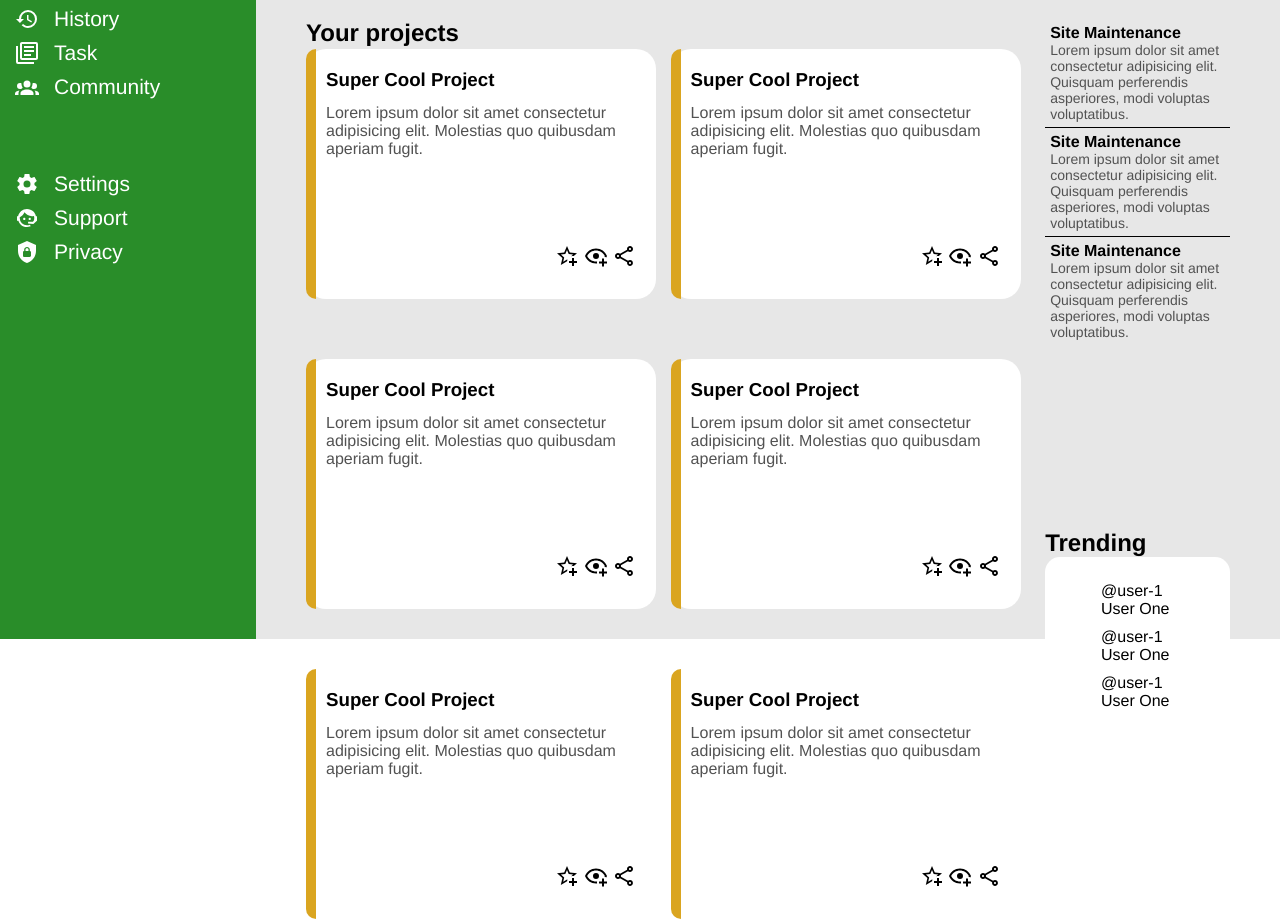
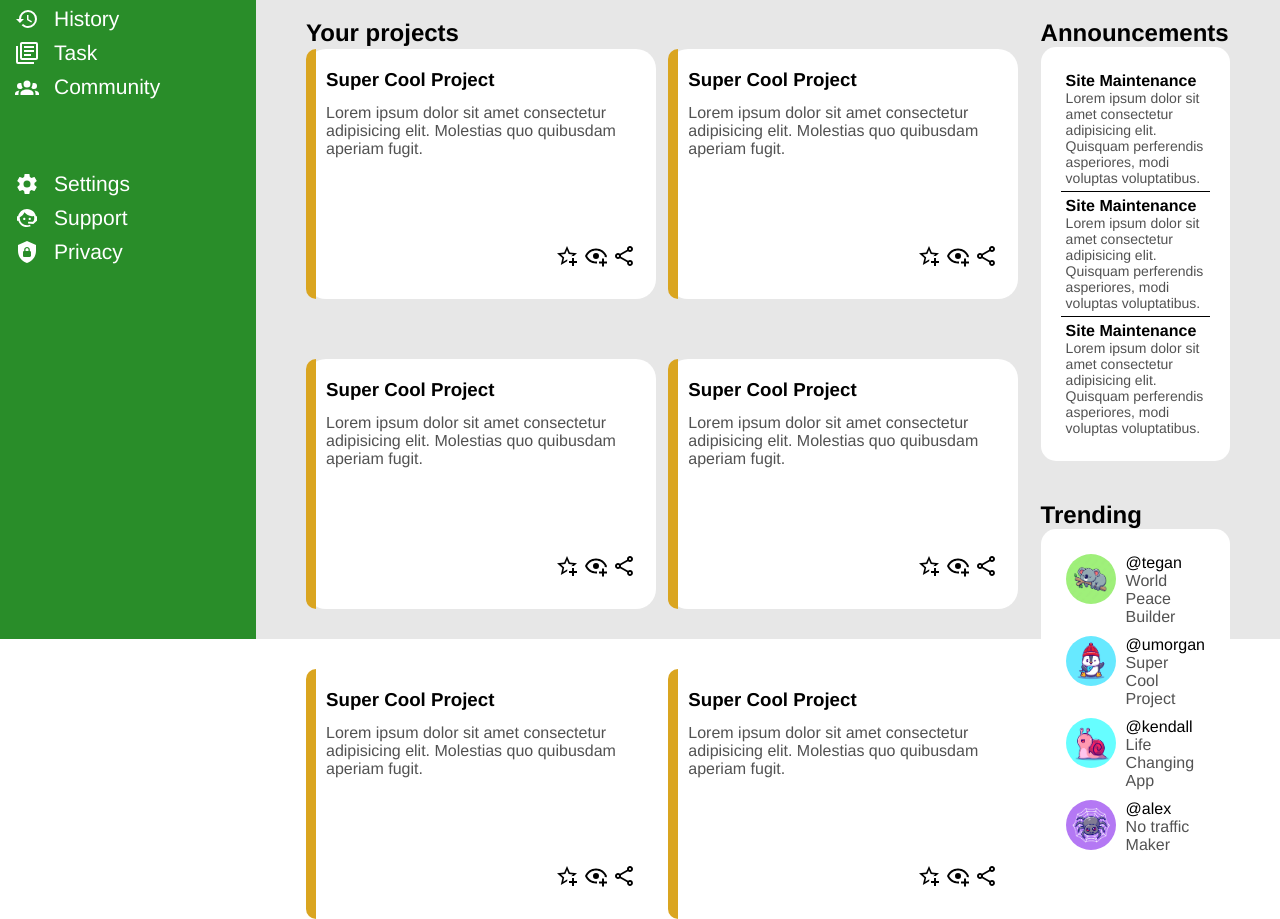
Before and after one commit to dnb777/admin-dashboard, a plain HTML site: page index.html in a window 1280 px wide. Shown: the part 161-1080 px from the top of the page. Drawn offline with Linux system fonts and the light colour scheme; a web font is replaced by a local one.

Commit message:
feat: agrega fotos de perfil a "user"

```diff
--- a/index.html
+++ b/index.html
@@ -144,6 +144,8 @@
                 </div>
             </section>
             <aside class="announcements">
+                <h2 class="announcements-title">Announcements</h2>
+                <div class="notices">
                     <div class="notice">
                         <h3>Site Maintenance</h3>
                         <p>Lorem ipsum dolor sit amet consectetur adipisicing elit. Quisquam perferendis asperiores, modi voluptas voluptatibus.</p>
@@ -156,29 +158,45 @@
                         <h3>Site Maintenance</h3>
                         <p>Lorem ipsum dolor sit amet consectetur adipisicing elit. Quisquam perferendis asperiores, modi voluptas voluptatibus.</p>
                     </div>
+                </div>
             </aside>
             <aside class="trending">
                 <h2 class="trending-title">Trending</h2>
                 <div class="trending-users">
                     <div class="user">
-                        <div class="user-pic"></div>
+                        <div class="user-pic">
+                            <img src="images/profile-pic/koala.jpg" alt="Profile photo">
+                        </div>
                         <div class="user-info">
-                            <p>@user-1</p>
-                            <p>User One</p>
+                            <p class="user-tag">@tegan</p>
+                            <p class="project-name">World Peace Builder</p>
                         </div>
                     </div>
                     <div class="user">
-                        <div class="user-pic"></div>
+                        <div class="user-pic">
+                            <img src="images/profile-pic/penguin.jpg" alt="Profile photo">
+                        </div>
                         <div class="user-info">
-                            <p>@user-1</p>
-                            <p>User One</p>
+                            <p class="user-tag">@umorgan</p>
+                            <p class="project-name">Super Cool Project</p>
                         </div>
                     </div>
                     <div class="user">
-                        <div class="user-pic"></div>
+                        <div class="user-pic">
+                            <img src="images/profile-pic/snail.jpg" alt="Profile photo">
+                        </div>
                         <div class="user-info">
-                            <p>@user-1</p>
-                            <p>User One</p>
+                            <p class="user-tag">@kendall</p>
+                            <p class="project-name">Life Changing App</p>
+                        </div>
+                    </div>
+                    <div class="user">
+                        <div class="user-pic">
+                            <img src="images/profile-pic/spider.jpg" alt="Profile photo">
+                        </div>
+                        <div class="user-info">
+                            <p class="user-tag">@alex</p>
+                            <p class="project-name">No traffic Maker</p>
                         </div>
                     </div>
                 </div>
```
Lines whose indentation alone changed are shown as unchanged.
